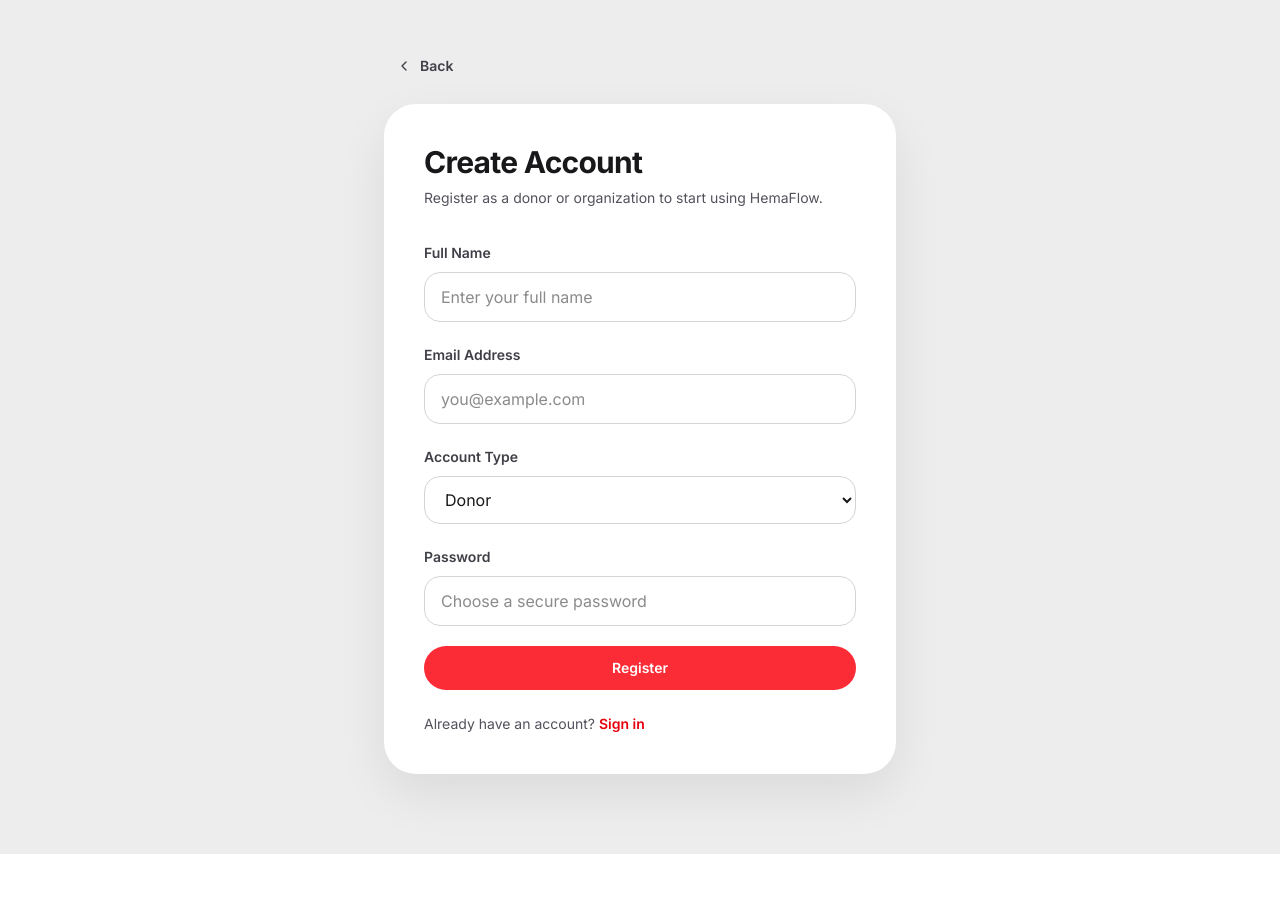
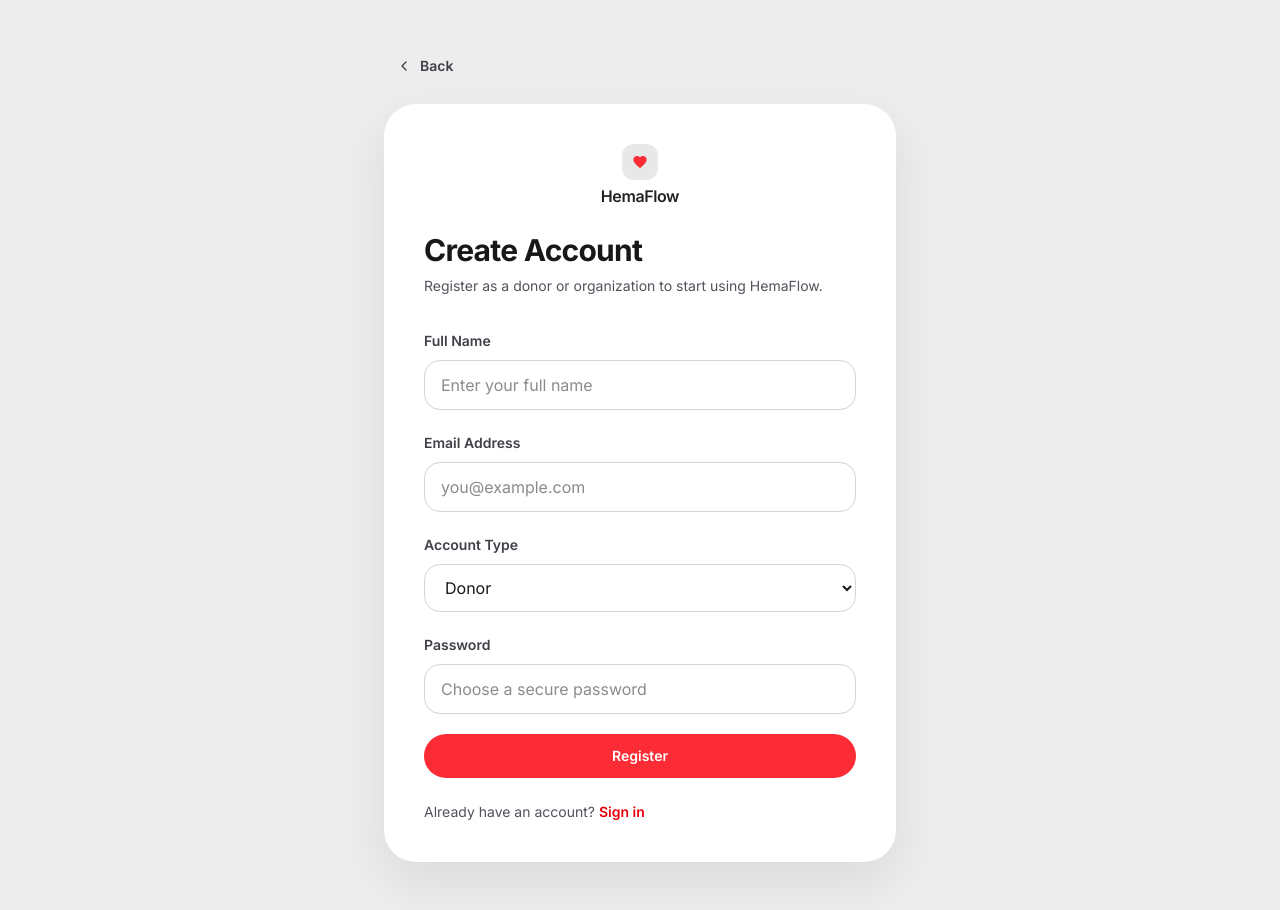
Before and after one commit to RumeshKumara/hema-connect-client, a Next.js app: page /register in a window 1280 px wide. Shown: the top 910 px of the page. Before the commit the page ends 854 px from the top, so only its background shows below. Built offline with nearby package versions, Linux system fonts and the light colour scheme; no server answers.

Commit message:
feat: add HemaFlow branding link to Login and Register pages

```diff
--- a/app/login/page.tsx
+++ b/app/login/page.tsx
@@ -90,6 +90,14 @@ export default function LoginPage() {
         </Link>
       </div>
       <div className="mx-auto w-full max-w-md rounded-4xl bg-white p-8 shadow-[0_20px_50px_rgba(0,0,0,0.08)] sm:p-10">
+        <Link href="/" className="mb-6 inline-flex w-full flex-col items-center gap-1 text-center">
+          <span className="grid h-9 w-9 place-items-center rounded-xl bg-[#e8e8e8] text-red-500">
+            <svg aria-hidden="true" viewBox="0 0 24 24" className="h-4 w-4" fill="currentColor">
+              <path d="M12 21.35 10.55 20.03C5.4 15.36 2 12.28 2 8.5 2 5.42 4.42 3 7.5 3c1.74 0 3.41.81 4.5 2.09A6.01 6.01 0 0 1 16.5 3C19.58 3 22 5.42 22 8.5c0 3.78-3.4 6.86-8.55 11.54z" />
+            </svg>
+          </span>
+          <span className="text-base font-semibold tracking-tight text-[#222]">HemaFlow</span>
+        </Link>
         <h1 className="text-3xl font-bold tracking-tight text-zinc-900">Login</h1>
         <p className="mt-2 text-sm text-zinc-600">Sign in with your account credentials.</p>
 
--- a/app/register/page.tsx
+++ b/app/register/page.tsx
@@ -45,7 +45,7 @@ export default function RegisterPage() {
       });
 
       router.replace(getDashboardRoute(accountType));
-    } catch (error) {
+    } catch {
       setErrorMessage("Registration failed. Please verify your details and try again.");
       setIsSubmitting(false);
     }
@@ -72,6 +72,14 @@ export default function RegisterPage() {
         </Link>
       </div>
       <div className="mx-auto w-full max-w-lg rounded-4xl bg-white p-8 shadow-[0_20px_50px_rgba(0,0,0,0.08)] sm:p-10">
+        <Link href="/" className="mb-6 inline-flex w-full flex-col items-center gap-1 text-center">
+          <span className="grid h-9 w-9 place-items-center rounded-xl bg-[#e8e8e8] text-red-500">
+            <svg aria-hidden="true" viewBox="0 0 24 24" className="h-4 w-4" fill="currentColor">
+              <path d="M12 21.35 10.55 20.03C5.4 15.36 2 12.28 2 8.5 2 5.42 4.42 3 7.5 3c1.74 0 3.41.81 4.5 2.09A6.01 6.01 0 0 1 16.5 3C19.58 3 22 5.42 22 8.5c0 3.78-3.4 6.86-8.55 11.54z" />
+            </svg>
+          </span>
+          <span className="text-base font-semibold tracking-tight text-[#222]">HemaFlow</span>
+        </Link>
         <h1 className="text-3xl font-bold tracking-tight text-zinc-900">Create Account</h1>
         <p className="mt-2 text-sm text-zinc-600">
           Register as a donor or organization to start using HemaFlow.
```
